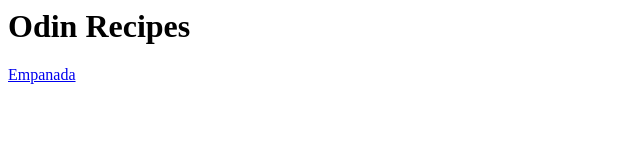
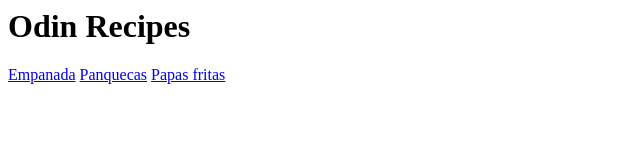
Before and after one commit to Surucobe/odin-recipes, a plain HTML site: page index.html in a window 1280 px wide. Shown: the whole page, without its empty margins (0-640 px from the left). Drawn offline with Linux system fonts and the light colour scheme.

Commit message:
added the link to the other recipees

```diff
--- a/index.html
+++ b/index.html
@@ -9,6 +9,8 @@
       Odin Recipes
     </h1>
     <a href="./recipes/empanada.html">Empanada</a>
+    <a href="./recipes/pancakes.html">Panquecas</a>
+    <a href="./recipes/fries.html">Papas fritas</a>
   </body>
 
   </html>
```
